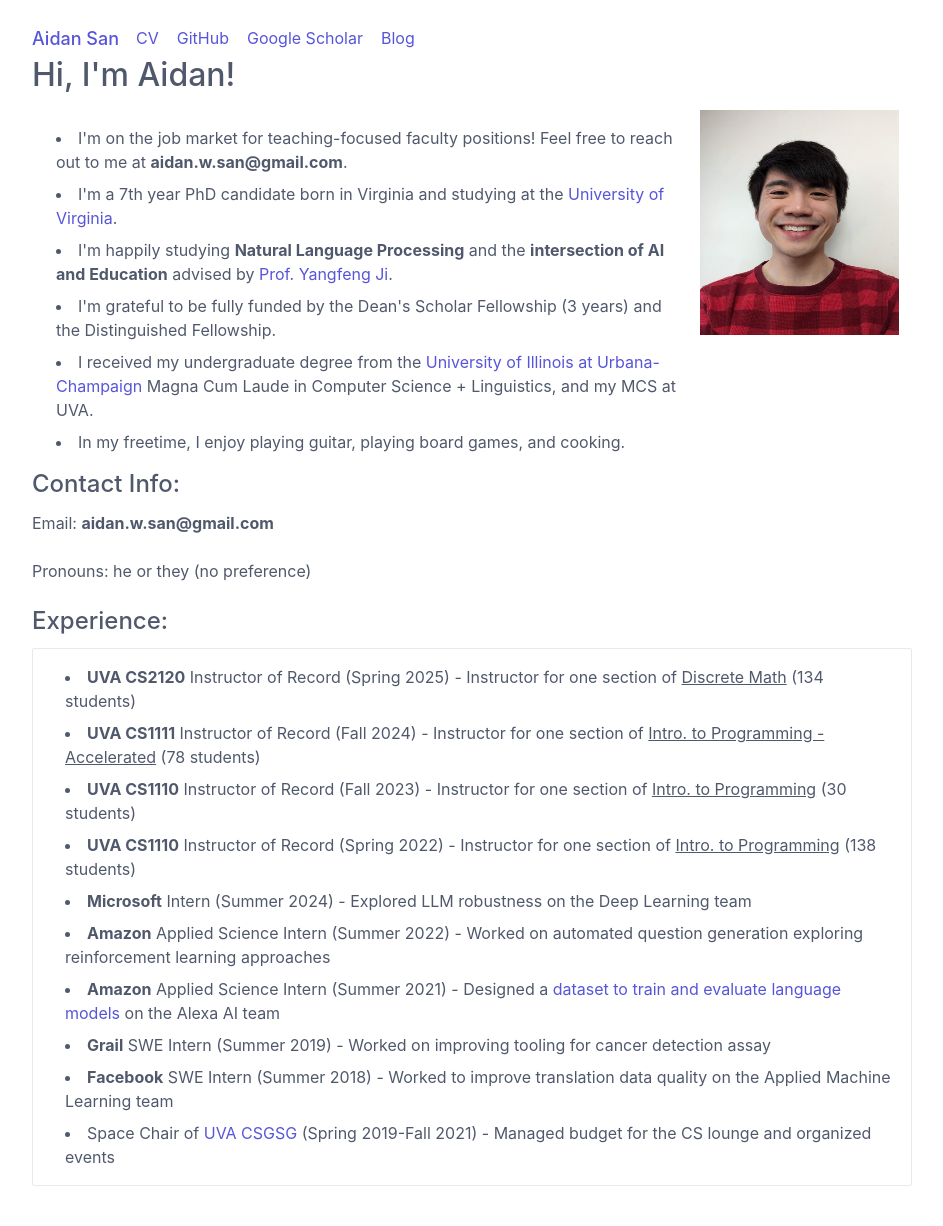
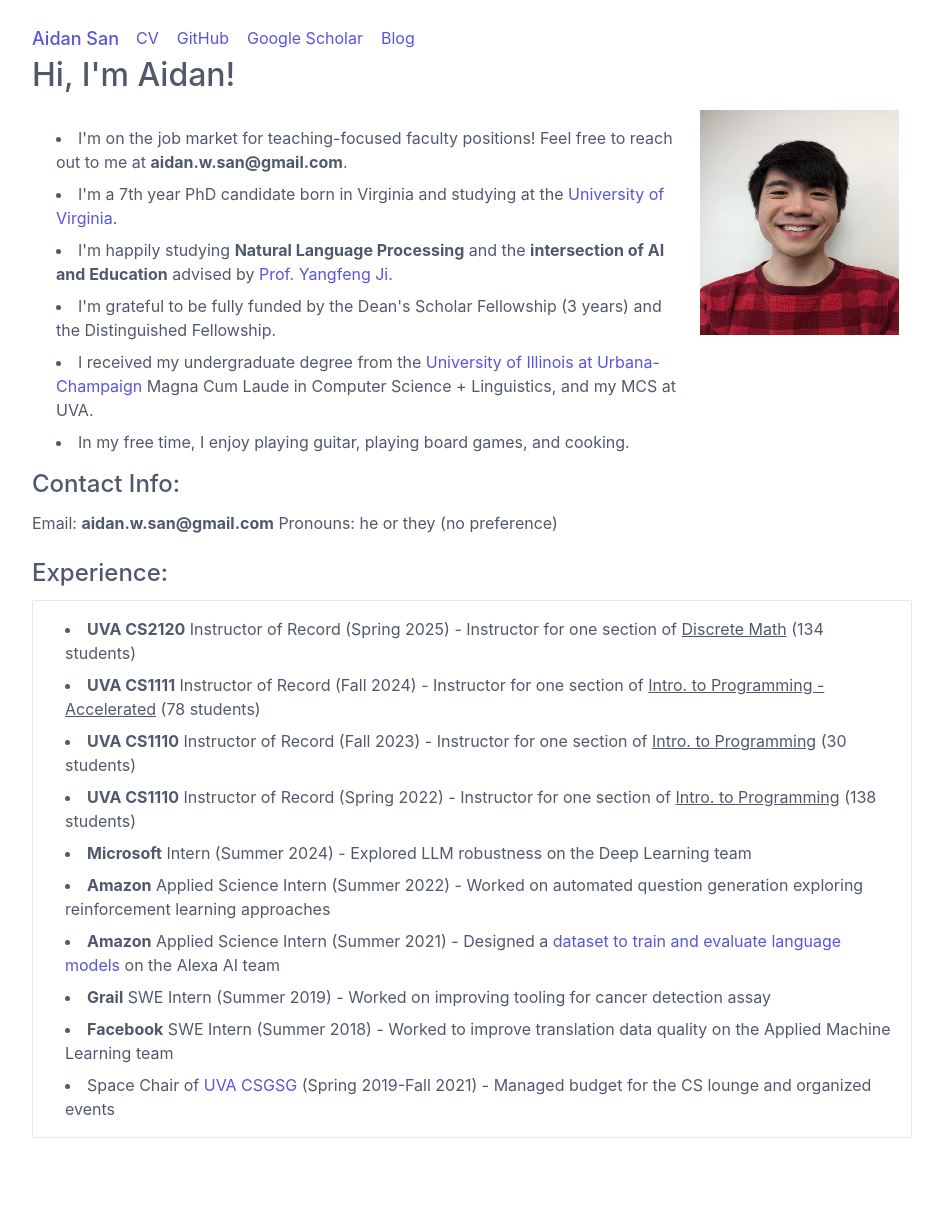
Before and after one commit to aidansan/aidansan.github.io, a Jekyll site: the page built from index.html, in a window 1280 px wide. Shown: the whole page, without its empty margins (168-1111 px from the left). Built offline with Jekyll 4.4.1, drawn with Linux system fonts in a browser that asks for light colours; after the commit the page ends 1178 px from its top, so only the background shows below that.

Commit message:
Small fixes

```diff
--- a/index.html
+++ b/index.html
@@ -12,16 +12,16 @@ layout: default
   <li>I'm grateful to be fully funded by the Dean's Scholar Fellowship (3 years) and the Distinguished Fellowship.</li>
   <li>I received my undergraduate degree from the <a href="https://cs.illinois.edu/"> University of Illinois at Urbana-Champaign</a> Magna Cum Laude in Computer Science + Linguistics,
     and my MCS at UVA.</li>
-  <li>In my freetime, I enjoy playing guitar, playing board games, and cooking.</li>
+  <li>In my free time, I enjoy playing guitar, playing board games, and cooking.</li>
 </ul>
 </div>
 <div class="column col-3">
-  <img src="assets/images/pfp.jpg" width="199" height="225">
+  <img src="assets/images/pfp.jpg" width="199" height="225" alt="Photo of Aidan">
 </div>
 </div>
 </div>
 <h4>Contact Info: </h4>
-Email: <strong><span>aidan.w.san</span><span style="display: none;">PLEASEIGNORETHISPART</span><span>@gmail.com</span></p></strong>
+Email: <strong><span>aidan.w.san</span><span style="display: none;" aria-hidden="true">PLEASEIGNORETHISPART</span><span>@gmail.com</span></strong>
 <!--https://www.heartinternet.uk/blog/15-ways-to-hide-your-email-address/-->
 Pronouns: he or they (no preference)<br>
 <br>
```
